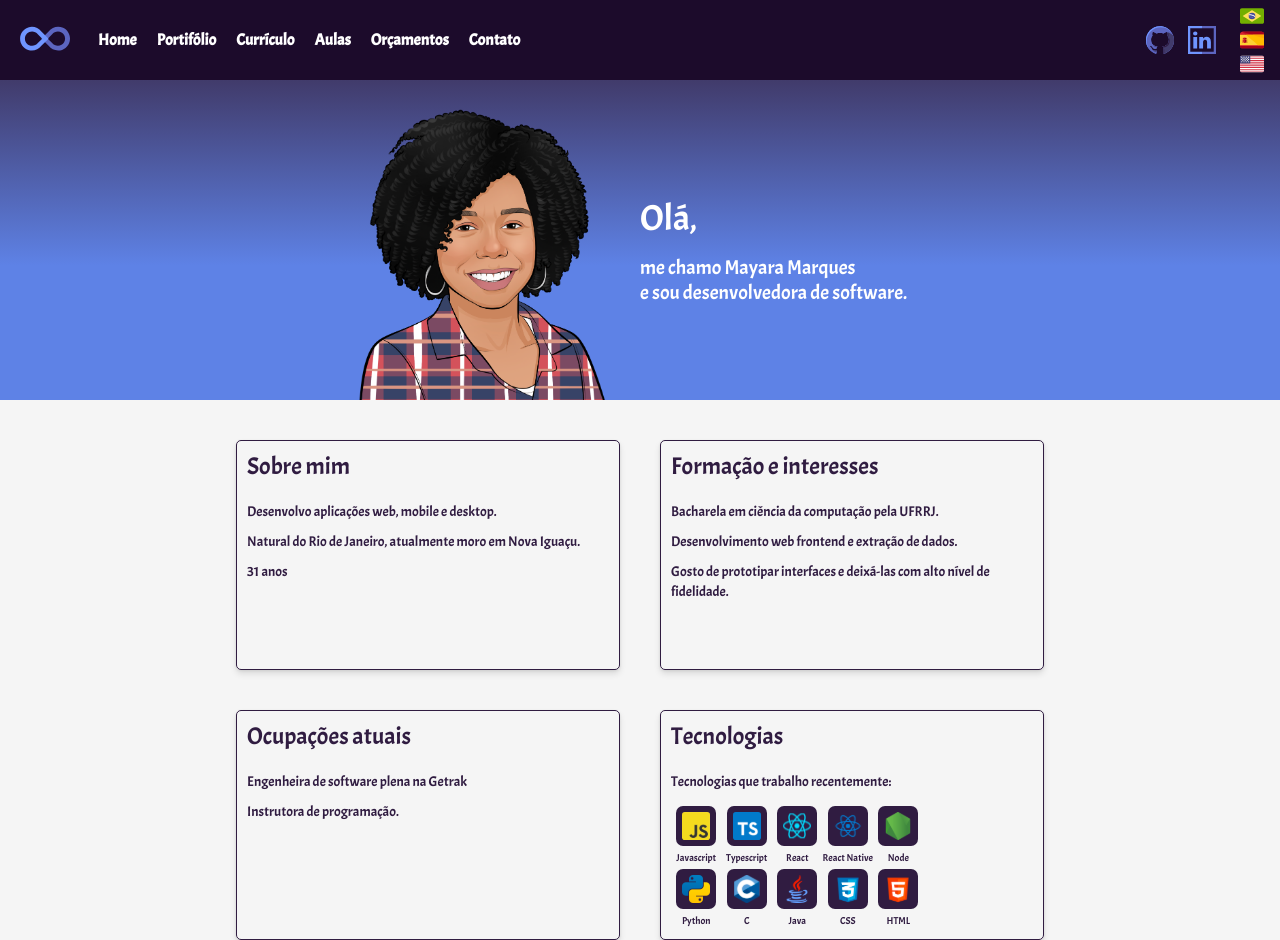
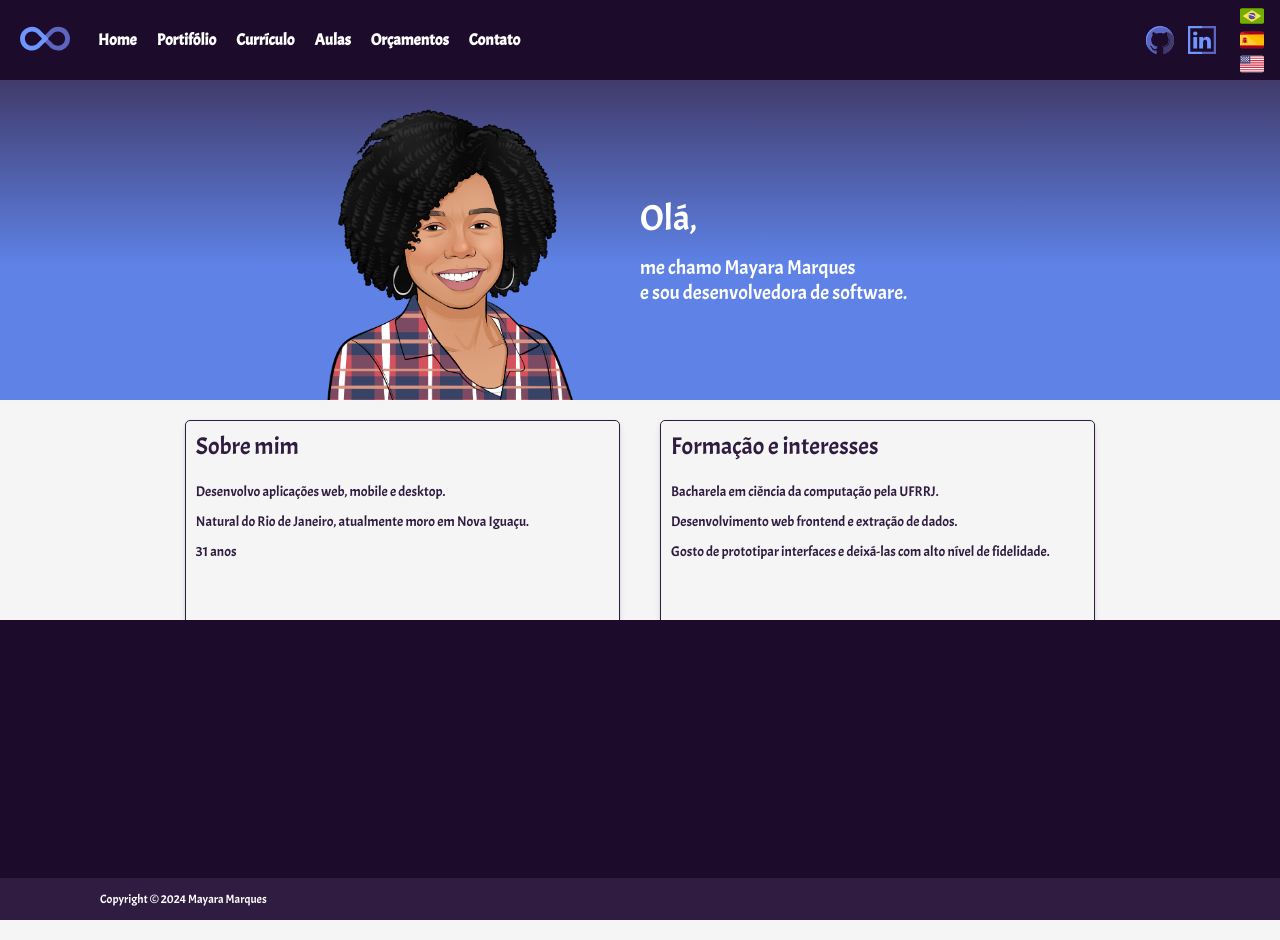
Before and after one commit to mmrosadev/mmrosadev.github.io, a React (Vite) app: page /#/ in a window 1280 px wide. Built offline with nearby package versions, Linux system fonts and the light colour scheme.

Commit message:
feat: add responsiveness

```diff
--- a/src/components/Banner/styles.ts
+++ b/src/components/Banner/styles.ts
@@ -1,7 +1,7 @@
 import styled from "styled-components"
 
 export const Container = styled.div`
-    width: 100vw;
+    width: 100%;
     height: 320px;
     display: flex;
     justify-content: center;
@@ -21,6 +21,15 @@ export const ContentContainer = styled.div`
     display: flex;
     width: 50%;
     height: 100%;
+
+    @media screen and (min-width: 1001px){
+        width: 60%;
+    }
+
+    @media screen and (min-width: 1300px){
+        width: 40%;
+    }
+
 
     @media screen and (min-width: 701px) and (max-width: 1000px){
         width: 80%;
@@ -67,7 +76,7 @@ export const Title = styled.span`
 export const SubTitle = styled.span`
     font-size: 20px;
 
-    @media screen and (min-width: 391px) and (max-width: 490px) {
+    @media screen and (min-width: 391px) and (max-width: 540px) {
         font-size: 16px;
     }
 
--- /dev/null
+++ b/src/components/Card/Card.tsx
@@ -0,0 +1,25 @@
+import { Container, Preview, SubTitle, SubTitleContainer, Title, TitleContainer } from "./styles";
+
+interface CardProps{
+    title: string
+    subtitle: string
+    previewSrc: string
+}
+
+export function Card({
+    title,
+    subtitle,
+    previewSrc
+}: CardProps){
+    return (
+        <Container>
+            <Preview src={previewSrc}></Preview>
+            <TitleContainer>
+                <Title>{title}</Title>
+            </TitleContainer>
+            <SubTitleContainer>
+                <SubTitle>{subtitle}</SubTitle>
+            </SubTitleContainer>
+        </Container>
+    )
+}
--- /dev/null
+++ b/src/components/Card/index.ts
@@ -0,0 +1 @@
+export * from './Card'
--- /dev/null
+++ b/src/components/Card/styles.ts
@@ -0,0 +1,39 @@
+import styled from "styled-components";
+
+export const Container = styled.div`
+    background-color: #413B6B;
+    border-radius: 7px;
+`
+
+export const Preview = styled.img`
+    border-radius: 7px;
+    width: 320px;
+    height: 200px;
+    padding: 10px 0px;
+`
+
+export const TitleContainer = styled.div``
+
+export const SubTitleContainer = styled.div``
+
+export const Title = styled.span`
+    font-size: 32px;
+    color: #fff;
+`
+
+export const SubTitle = styled.span`
+    font-size: 16px;
+    color: #fff;
+`
+
+export const ButtonContainer = styled.div`
+    display: flex;
+    flex-direction: column;
+`
+
+export const Button = styled.button`
+    background-color: #301C41;
+    color: #fff;
+    display: flex;
+    justify-content: space-evenly;
+`
--- a/src/components/NavBar/styles.ts
+++ b/src/components/NavBar/styles.ts
@@ -14,7 +14,7 @@ interface ButtonStyleProps{
 
 export const NavBarContainer = styled.nav`
     background-color: #1c0b2b;
-    width: 100vw;
+    width: 100%;
     height: 80px;
     padding: 10px 14px 10px 10px;
     display: flex;
--- a/src/components/Section/styles.ts
+++ b/src/components/Section/styles.ts
@@ -4,7 +4,7 @@ export const Container = styled.div`
     display: flex;
     flex-direction: column;
     color: #301C41;
-    margin-top: 40px;
+    margin: 20px 0px;
     height: 230px;
     border: 1px solid #301C41;
     border-radius: 5px;
--- a/src/styles.ts
+++ b/src/styles.ts
@@ -27,6 +27,13 @@ const GlobalStyle = createGlobalStyle`
     overflow-y: auto;
   }
 
+  #root{
+    display: flex;
+    position: relative;
+  	min-height: 100vh;
+  	flex-direction: column;
+  }
+
   ::-webkit-scrollbar {
     width: 4px;
   }
--- a/src/view/Home/Home.tsx
+++ b/src/view/Home/Home.tsx
@@ -1,3 +1,5 @@
+import { useTranslation } from "react-i18next"
+import { TecnologyRect } from "../../components/TecnologyRect"
 import { Banner } from "../../components/Banner"
 import { Section } from "../../components/Section"
 import customPhoto from '../../assets/profile.png'
@@ -11,16 +13,30 @@ import css from '../../assets/css.svg'
 import html from '../../assets/html.svg'
 import node from '../../assets/node.svg'
 import c from '../../assets/c.svg'
-import { Main, SectionContainer, TecnologyRectContainer } from "./styles"
-import { TecnologyRect } from "../../components/TecnologyRect"
-import { useTranslation } from "react-i18next"
+// import raquelMarriege from '../../assets/raquel-marriege.svg'
+import {
+  Main,
+  SectionContainer,
+  TecnologyRectContainer,
+  Footer,
+  FooterLinksContainer,
+  CopyrightContainer,
+  Container,
+  CopyrightLabel,
+  // MyProjectsContainer,
+  // Title,
+  // SubTitle,
+  // TitleContainer,
+  // CardsContainer,
+} from "./styles"
+// import { Card } from "../../components/Card"
 
 export function Home(){
 
   const { t } = useTranslation()
 
   return (
-    <>
+    <Container>
       <Banner
         urlImage={customPhoto}
       />
@@ -46,7 +62,6 @@ export function Home(){
             ]
             }
           />
-
         </SectionContainer>
 
         <SectionContainer>
@@ -81,6 +96,30 @@ export function Home(){
           />
         </SectionContainer>
       </Main>
-    </>
+      {/* <MyProjectsContainer>
+        <TitleContainer>
+          <Title>Meus Projetos</Title>
+        </TitleContainer>
+        <TitleContainer>
+          <SubTitle>Alguns projetos que desenvolvi</SubTitle>
+        </TitleContainer>
+        <CardsContainer>
+          <Card
+            title="teste"
+            subtitle="teste"
+            previewSrc={raquelMarriege}
+          />
+        </CardsContainer>
+      </MyProjectsContainer> */}
+      <Footer>
+        <FooterLinksContainer>
+        </FooterLinksContainer>
+        <CopyrightContainer>
+            <CopyrightLabel>
+              Copyright © 2024 Mayara Marques
+            </CopyrightLabel>
+          </CopyrightContainer>
+      </Footer>
+    </Container>
   )
 }
--- a/src/view/Home/styles.ts
+++ b/src/view/Home/styles.ts
@@ -1,4 +1,9 @@
 import styled from "styled-components"
+
+export const Container = styled.div`
+    width: 100%;
+    height: 100%;
+`
 
 export const Main = styled.main`
     display: flex;
@@ -12,11 +17,15 @@ export const Main = styled.main`
 `
 
 export const SectionContainer = styled.div`
-    width: 30%;
+    width: 24%;
     margin: 0px 20px;
 
-    @media screen and (min-width: 200px) and (max-width: 920px) {
+    @media screen and (min-width: 200px) and (max-width: 1000px) {
         width: 90%;
+    }
+
+    @media screen and (min-width: 1001px) and (max-width: 1380px) {
+        width: 34%;
     }
 `
 
@@ -24,3 +33,64 @@ export const TecnologyRectContainer = styled.div`
     display: grid;
     grid-template-columns: repeat(5, 1fr);
 `
+
+export const MyProjectsContainer = styled.div`
+    height: 30%;
+    display: flex;
+    flex-direction: column;
+`
+
+export const TitleContainer = styled.div`
+    margin: 0px 0px 20px 20px;
+`
+export const Title = styled.span`
+    color: #301C41;
+    font-size: 32px;
+`
+
+export const SubTitle = styled.span`
+    color: #301C41;
+    font-size: 16px;
+`
+
+export const Footer = styled.footer`
+    width: 100%;
+    height: 300px;
+    position: absolute;
+    bottom: 0;
+`
+
+export const FooterLinksContainer = styled.div`
+    width: 100%;
+    height: 86%;
+    background-color: #1C0B2B;
+`
+
+export const CopyrightContainer = styled.div`
+    width: 100%;
+    height: 14%;
+    background-color: #301C41;
+    color: #fff;
+    display: flex;
+    align-items: center;
+
+    @media screen and (min-width: 200px) and (max-width: 700px) {
+        justify-content: center;
+    }
+`
+
+export const CopyrightLabel = styled.span`
+    font-size: 12px;
+
+    @media screen and (min-width: 701px){
+       margin-left: 100px;
+    }
+
+`
+
+export const CardsContainer = styled.div`
+    display: flex;
+    width: 100%;
+    background-color: red;
+    /* padding: 20px; */
+`
```
Also changed, not shown: src/assets/raquel-marriege.svg (added).
